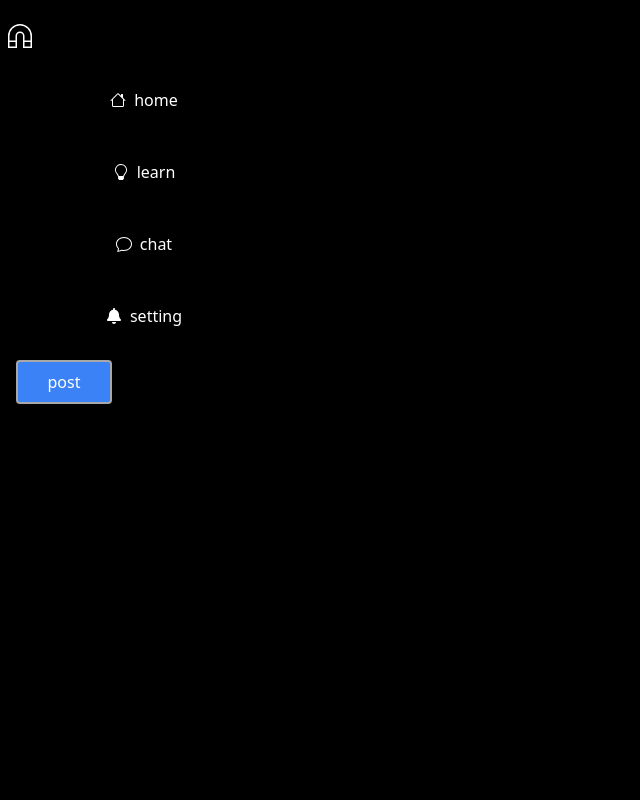
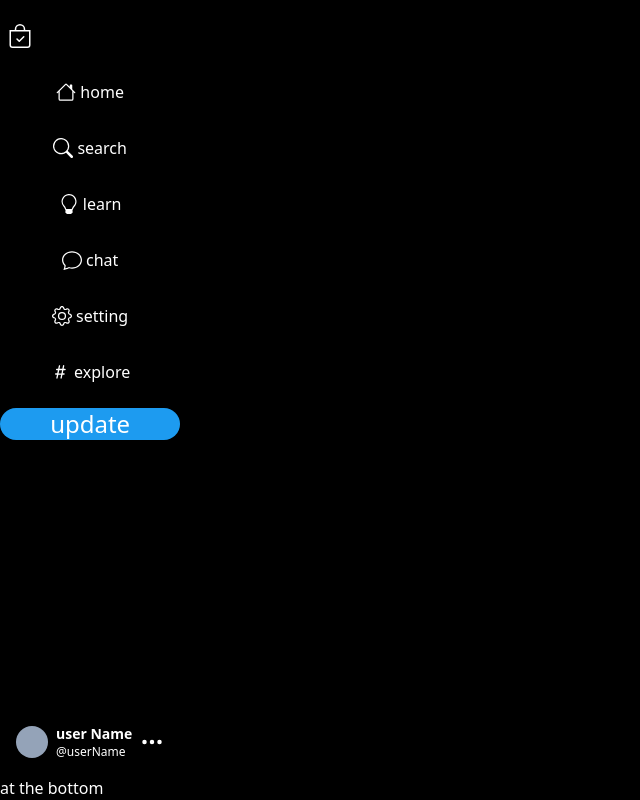
Before and after one commit to kill-switch-pro/schoolhub, a Next.js app: page /home in a window 1280 px wide. Shown: the whole page, without its empty margins (0-640 px from the left). Built offline with nearby package versions, Linux system fonts and the light colour scheme.

Commit message:
style homepage

```diff
--- a/app/globals.css
+++ b/app/globals.css
@@ -77,14 +77,14 @@ input[type="password"] {
   margin-top: 9px;
   margin-left: 3rem;
 }
-
+/*
 button {
   border: 2px solid rgb(168, 167, 167);
   outline: none;
   border-radius: 6px;
   width: 6rem;
   background: transparent;
-}
+}*/
 
 * {
   margin: 0;
--- a/app/home/page.tsx
+++ b/app/home/page.tsx
@@ -2,13 +2,19 @@ import React from "react";
 import "../globals.css";
 //import "./home.css";
 import {
+  Bag,
+  BagCheck,
+  BagX,
   Chat,
   Gear,
   Google,
+  Hash,
   House,
   Lightbulb,
   Magnet,
   Search,
+  SearchHeart,
+  ThreeDots,
 } from "react-bootstrap-icons";
 import { FaBell } from "react-icons/fa";
 import Link from "next/link";
@@ -21,6 +27,10 @@ const Navigation = [
     icon: House,
   },
   {
+    title: "search",
+    icon: Search,
+  },
+  {
     title: "learn",
     icon: Lightbulb,
   },
@@ -30,7 +40,11 @@ const Navigation = [
   },
   {
     title: "setting",
-    icon: FaBell,
+    icon: Gear,
+  },
+  {
+    title: "explore",
+    icon: Hash,
   },
 ];
 
@@ -40,25 +54,38 @@ function Home() {
       <div className="bg-black h-screen flex justify-center items-center relative ">
         <div className="max-w-screen-xl text-white w-full h-full flex relative">
           {/*left side bar for navigation*/}
-          <section className="fixed w-72 flex flex-col h-screen space-y-4 my-4">
+          <section className="fixed w-[274] flex flex-col h-screen items-stretch space-y-4">
+            <div className="flex flex-col items-strech h-full space-y-4 mt-4">
               <Link href={"/"} className="p-2 text-2xl">
-              <Magnet />
+                <BagCheck />
               </Link>
               {Navigation.map((item) => (
                 <Link
-                className="hover:bg-white/50 transition duration-200 rounded-3xl flex items-center justify-center space-x-2  p-4"
+                  className="hover:bg-white/50 transition duration-200 rounded-3xl flex items-center justify-center space-x-1 mt-4 p-2"
                   href={`/${item.title.toLowerCase()}`}
                   key={item.title}
                 >
                   <div>
-                  <item.icon />
+                    <item.icon size={20} />
                   </div>
                   {item.title !== "schoolhub" && <div>{item.title}</div>}
                 </Link>
               ))}
-            <button className="rounded bg-blue-500 m-4 p-2 text-center">
-              post
+              <button className="rounded-full bg-primary text-2xl text-center hover:bg-opacity-90 mt-4 px-6 transition duration-200 ">
+                update
               </button>
+            </div>
+            <button className="rounded-full flex items-center space-x-2 bg-transparent m-4 text-2xl text-center hover:bg-opacity-70 transition duration-200 hover:white/20">
+              <div className="rounded-full bg-slate-400 w-8 h-8"></div>
+              <div className="text-left text-xs">
+                <div className="font-semibold text-sm">user Name</div>
+                <div className="text-xs">@userName</div>
+              </div>
+              <div>
+                <ThreeDots />
+              </div>
+            </button>
+            <div>at the bottom</div>
           </section>
           {/*
           <main>main body</main>
--- a/app/login/page.tsx
+++ b/app/login/page.tsx
@@ -11,7 +11,7 @@ import Link from "next/link";
 const SignUpPage = () => {
   return (
     <>
-      <div className="bg-red-200 signup-page h-full ">
+      <div className="bg-primary signup-page h-full ">
         <section>
           <div className="container h-100 ">
             <div className="row flex justify-center align-items-center h-100">
--- a/app/page.tsx
+++ b/app/page.tsx
@@ -36,7 +36,7 @@ export default function LandingPage() {
         </div>
       </div>
       */}
-      <div className="landing-page bg-blue-200">
+      <div className="landing-page bg-primary">
         <div className="signup-page">
           <section className="vh-100">
             <div className="container h-100">
--- a/tailwind.config.js
+++ b/tailwind.config.js
@@ -2,19 +2,13 @@
 module.exports = {
   content: ["./app/**/*.{js,ts,jsx,tsx,mdx}"],
   theme: {
-    extend: {},
+    extend: {
+      colors: {
+        primary: "#1d9bf0",
+        // Add other shades as needed
+      },
+    },
   },
-  colors: {
-    blue: "#1fb6ff",
-    purple: "#7e5bef",
-    pink: "#ff49db",
-    orange: "#ff7849",
-    black: "#000000",
-    green: "#13ce66",
-    yellow: "#ffc82c",
-    "gray-dark": "#273444",
-    gray: "#8492a6",
-    "gray-light": "#d3dce6",
-  },
+
   plugins: [],
 };
```
Lines whose indentation alone changed are shown as unchanged.
